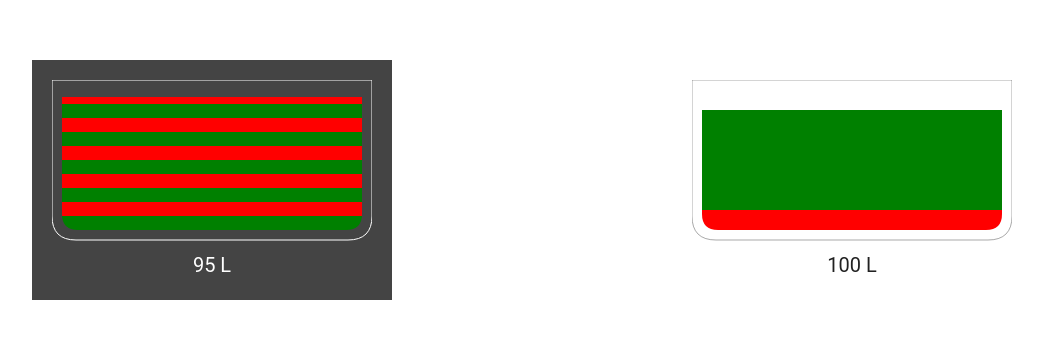
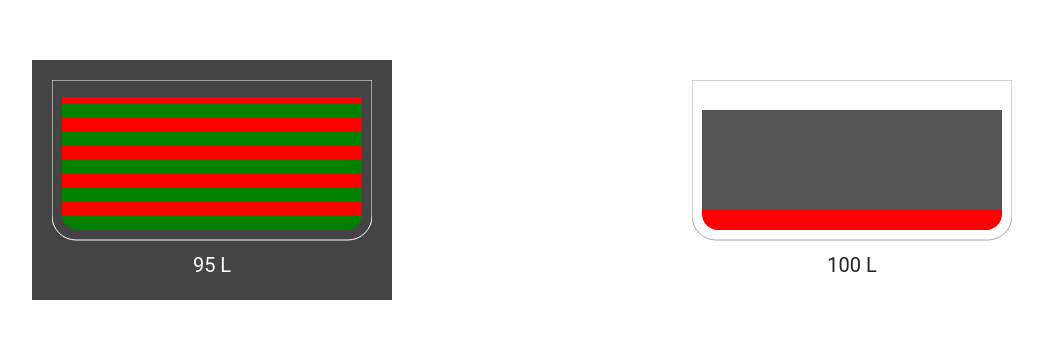
Before and after one commit to geertjansen/liquid-tank, a website: page demo.html in a window 1280 px wide. Shown: the part 220-558 px from the top of the page, without its empty margins (108-1151 px from the left). Drawn offline with Linux system fonts and the light colour scheme.

Commit message:
Adds base fill color, improved animation and some minor fixes

```diff
--- a/demo.html
+++ b/demo.html
@@ -109,11 +109,6 @@
             endValue: 0
           },
           {
-            color: "green",
-            startValue: 0,
-            endValue: 100
-          },
-          {
             color: "red",
             startValue: 100,
             endValue: 120
--- a/liquid-tank.js
+++ b/liquid-tank.js
@@ -81,27 +81,25 @@
       lowerRight: 0
     };
     var ctx = canvas.getContext("2d");
+    var radiusScaleFactor = 1.75;
     if (typeof stroke === "undefined") stroke = true;
     if (typeof radius === "object") {
       for (var side in radius) {
-        cornerRadius[side] = radius[side];
+        cornerRadius[side] =
+          radius[side] > height ? Math.round(height) : radius[side];
       }
     }
+    if (radius.lowerLeft > height) {
+      x = x + Math.round((radius.lowerLeft - height) / radiusScaleFactor);
+      width =
+        width - Math.round((radius.lowerLeft - height) / radiusScaleFactor) * 2;
+    }
     ctx.beginPath();
-    ctx.moveTo(x + cornerRadius.upperLeft, y);
-    ctx.lineTo(x + width - cornerRadius.upperRight, y);
-    ctx.quadraticCurveTo(x + width, y, x + width, y + cornerRadius.upperRight);
-    ctx.lineTo(x + width, y + height - cornerRadius.lowerRight);
-    ctx.quadraticCurveTo(
-      x + width,
-      y + height,
-      x + width - cornerRadius.lowerRight,
-      y + height
-    );
-    ctx.lineTo(x + cornerRadius.lowerLeft, y + height);
-    ctx.quadraticCurveTo(x, y + height, x, y + height - cornerRadius.lowerLeft);
-    ctx.lineTo(x, y + cornerRadius.upperLeft);
-    ctx.quadraticCurveTo(x, y, x + cornerRadius.upperLeft, y);
+    ctx.moveTo(x + cornerRadius.lowerLeft, y + height);
+    ctx.arcTo(x + 0, y + height, x + 0, y + 0, cornerRadius.lowerLeft);
+    ctx.arcTo(x + 0, y + 0, x + width, y + 0, cornerRadius.upperLeft);
+    ctx.arcTo(x + width, y + 0, x + width, y + height, cornerRadius.upperRight);
+    ctx.arcTo(x + width, y + height, 0, y + height, cornerRadius.lowerRight);
     ctx.closePath();
     if (stroke) {
       ctx.stroke();
@@ -112,21 +110,16 @@
   }
 
   function _animateFromToValue(fromValue, toValue, canvas, options) {
-    var val = fromValue;
-    var speed = 2;
+    var now = new Date().getTime();
     var requestAnimationFrame =
       window.requestAnimationFrame ||
       window.mozRequestAnimationFrame ||
       window.webkitRequestAnimationFrame ||
       window.msRequestAnimationFrame;
     function draw() {
-      if (val < toValue && toValue - val >= speed) {
-        val += speed;
-      } else if (val > toValue && val - toValue >= speed) {
-        val -= speed;
-      } else {
-        val = toValue;
-      }
+      var time = new Date().getTime() - now;
+      if (time > 300) time = 300;
+      var val = _easeInOutQuart(time, fromValue, toValue - fromValue, 300);
       _clearTank(canvas);
       _drawTank(canvas, options);
       _drawTankFill(val, canvas, options);
@@ -186,6 +179,17 @@
     ctx.fillText(textValue, canvas.width * 0.5, canvas.height - 8);
   }
 
+  /**
+   * @param {Number} t Current time
+   * @param {Number} b Beginning value
+   * @param {Number} c Change in value
+   * @param {Number} d Duration
+   */
+  function _easeInOutQuart(t, b, c, d) {
+    if ((t /= d / 2) < 1) return (c / 2) * t * t * t * t + b;
+    return (-c / 2) * ((t -= 2) * t * t * t - 2) + b;
+  }
+
   function _getActualHeight(element) {
     var style = window.getComputedStyle(element, null);
     return parseInt(style.getPropertyValue("height"));
@@ -194,6 +198,10 @@
   function _getActualWidth(element) {
     var style = window.getComputedStyle(element, null);
     return parseInt(style.getPropertyValue("width"));
+  }
+
+  function _getBaseFillColor(options) {
+    return options.dark ? "rgb(255,255,255)" : "rgba(0,0,0,0.67)";
   }
 
   function _getBorderColor(options) {
@@ -228,8 +236,33 @@
     var min = options.min;
     var max = options.max;
     var range = max - min;
-    for (i = 0; i < options.segments.length; i++) {
-      var segment = options.segments[i];
+    var segments = options.segments;
+    var _segments = [];
+    if (segments.length) {
+      for (i = 0; i < segments.length; i++) {
+        var prevEndValue = i === 0 ? min : segments[i - 1].endValue;
+        var nextStartValue =
+          i === segments.length - 1 ? max : segments[i + 1].startValue;
+        var segment = segments[i];
+        if (segment.startValue > prevEndValue) {
+          _segments.push({
+            color: _getBaseFillColor(options),
+            startValue: prevEndValue,
+            endValue: segment.startValue
+          });
+        }
+        _segments.push(segment);
+        if (segment.endValue < nextStartValue) {
+          _segments.push({
+            color: _getBaseFillColor(options),
+            startValue: segment.endValue,
+            endValue: nextStartValue
+          });
+        }
+      }
+    }
+    for (i = 0; i < _segments.length; i++) {
+      var segment = _segments[i];
       var start = segment.startValue - min;
       var end = segment.endValue - min;
       gradient.addColorStop(start / range, segment.color);
--- a/package.json
+++ b/package.json
@@ -1,6 +1,6 @@
 {
   "name": "liquid-tank",
-  "version": "0.0.3",
+  "version": "0.0.4",
   "description": "",
   "main": "liquid-tank.js",
   "scripts": {
```
Also changed, not shown: README.md.
